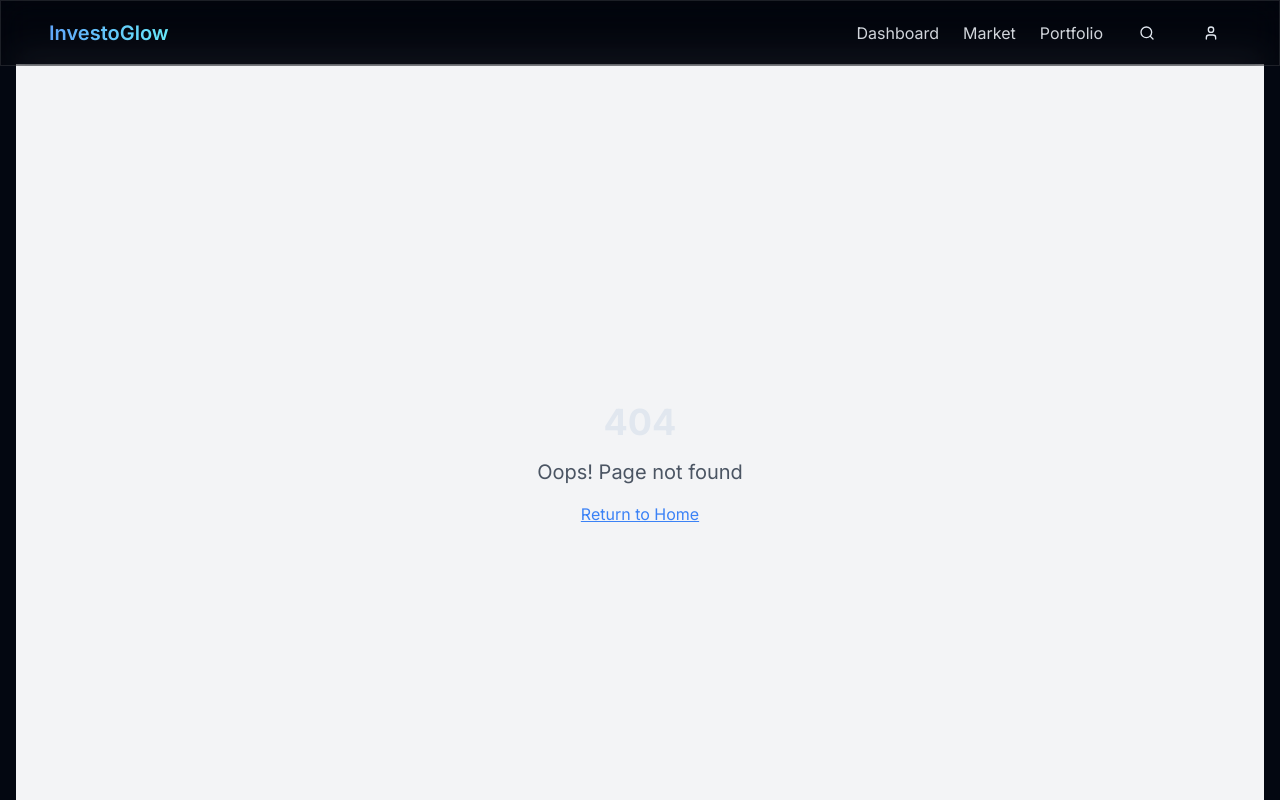
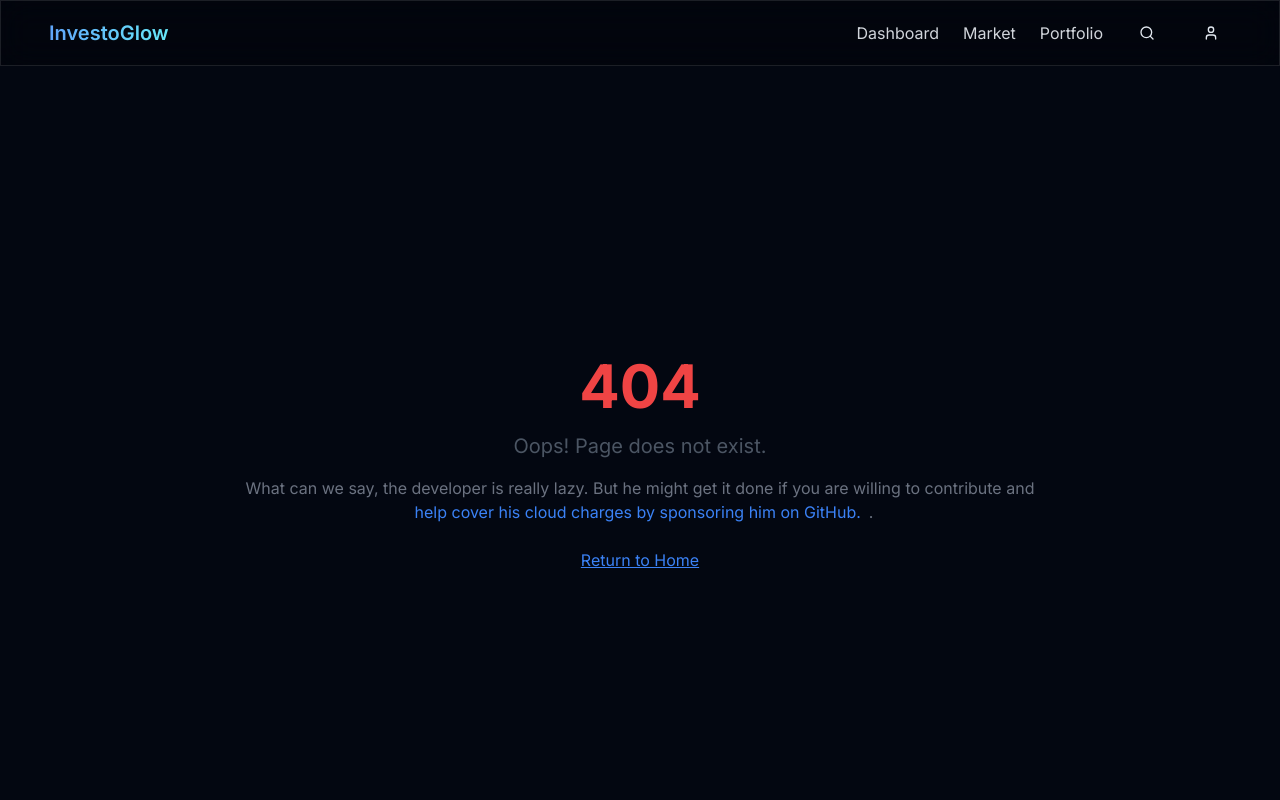
Before and after one commit to yashksaini-coder/investo-glow, a React (Vite) app: page /privacy in a window 1280 px wide. Shown: the top 800 px of the page. Built offline with nearby package versions, Linux system fonts and the light colour scheme.

Commit message:
feat: 🎸 Enhance NotFound page with improved styling and sponsorship link

```diff
--- a/src/pages/NotFound.tsx
+++ b/src/pages/NotFound.tsx
@@ -1,5 +1,6 @@
 import { useLocation } from "react-router-dom";
 import { useEffect } from "react";
+import { Link } from "react-router-dom";
 
 const NotFound = () => {
   const location = useLocation();
@@ -12,10 +13,21 @@ const NotFound = () => {
   }, [location.pathname]);
 
     return (
-    <div className="min-h-screen flex items-center justify-center bg-gray-100">
+      <div className="min-h-screen flex items-center justify-center bg-background">
         <div className="text-center">
-        <h1 className="text-4xl font-bold mb-4">404</h1>
-        <p className="text-xl text-gray-600 mb-4">Oops! Page not found</p>
+          <h1 className="text-6xl font-bold text-red-500 mb-4">404</h1>
+          <p className="text-xl text-gray-600 mb-4">Oops! Page does not exist.</p>
+          <p className="text-gray-500 mb-6">
+            What can we say, the developer is really lazy. But he might get it
+            done if you are willing to contribute and{" "}
+            <span className="relative inline-block">
+              <span className="relative z-10 text-blue-500 cursor-pointer hover:text-white transition duration-300">
+                <span className="absolute inset-0 bg-blue-500 rounded-lg scale-105 opacity-0 hover:opacity-100 transition duration-300"></span>
+                <a href="https://github.com/sponsors/yashksaini-coder" target="_blank" className="relative px-2 py-1">help cover his cloud charges by sponsoring him on GitHub.</a>
+              </span>
+            </span>
+            .
+          </p>
           <a href="/" className="text-blue-500 hover:text-blue-700 underline">
             Return to Home
           </a>
```
Lines whose indentation alone changed are shown as unchanged.
